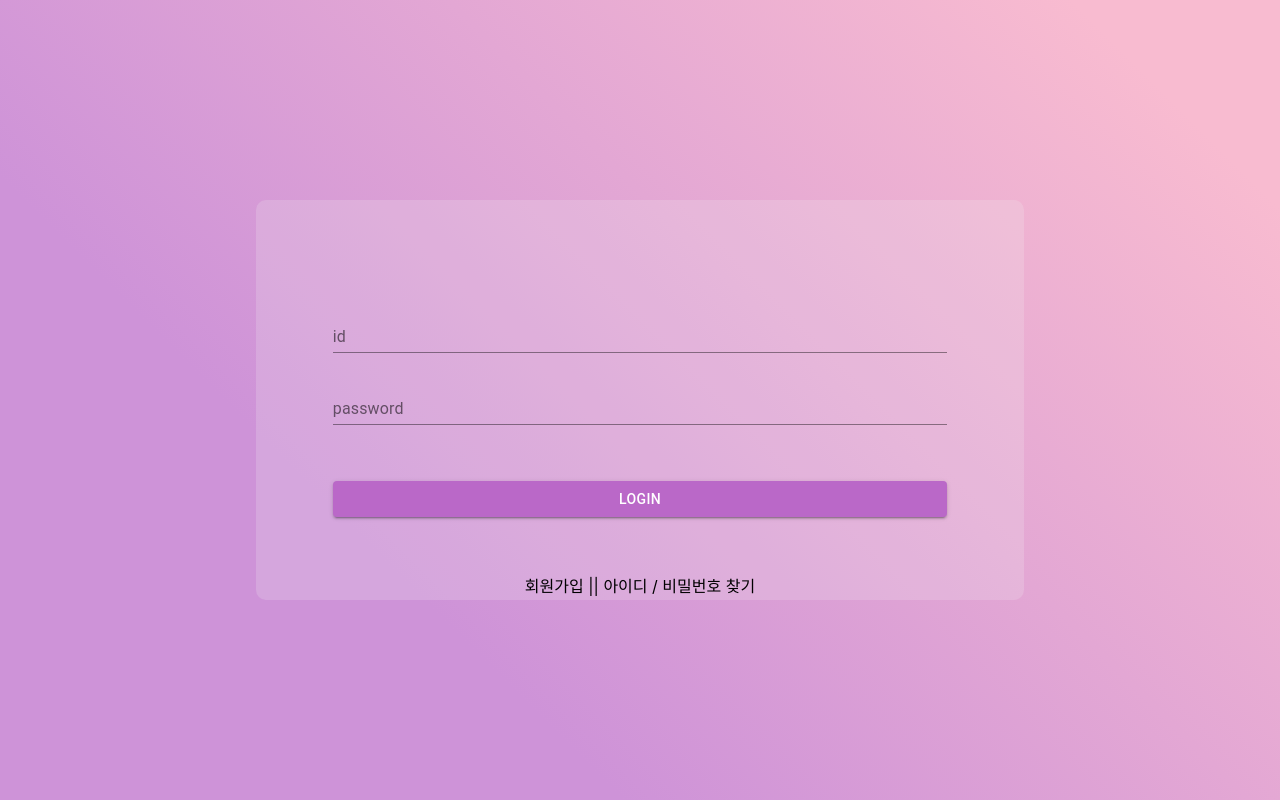
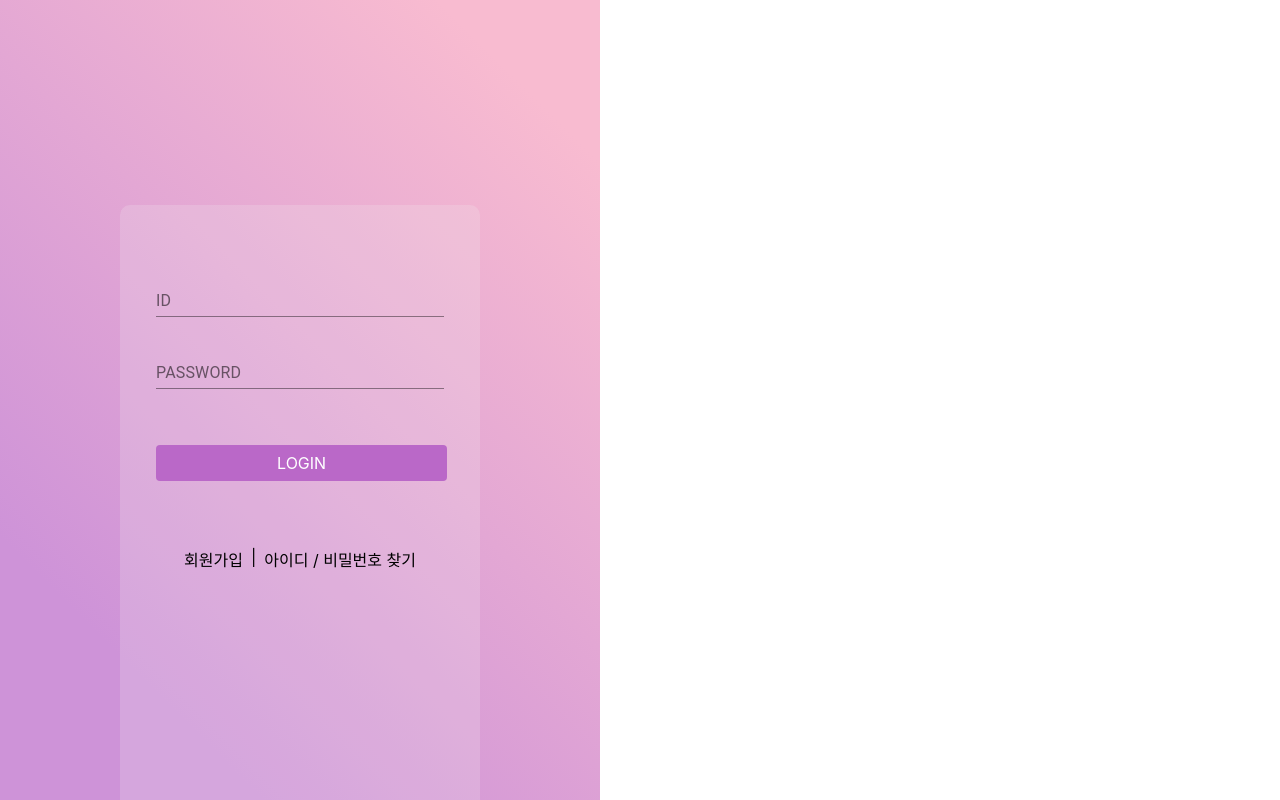
Before and after one commit to yeoro/Comfortabook, a React (Create React App) app in the folder frontend/: page / in a window 1280 px wide. Shown: the top 800 px of the page. Built offline with nearby package versions, Linux system fonts and the light colour scheme.

Commit message:
edit login_page

```diff
--- /dev/null
+++ b/frontend/src/components/CustomBtn.tsx
@@ -0,0 +1,52 @@
+import * as React from "react";
+import { Link } from "react-router-dom";
+
+interface ButtonProps {
+  to?: string;
+  width?: boolean;
+  onClick?(): void;
+}
+
+const CustomBtn: React.FC<ButtonProps> = (props) => {
+  const { to, children, width, onClick } = props;
+  const isLink = !!to;
+
+  const renderButton = () => {
+    return <button onClick={onClick}>{children}</button>;
+  };
+
+  const renderLink = () => {
+    if (!to) {
+      return <div></div>;
+    }
+
+    return (
+      <Link
+        style={{
+          ...buttonStyle(!!width),
+          textDecoration: "none",
+        }}
+        to={to}
+      >
+        {children}
+      </Link>
+    );
+  };
+
+  return isLink ? renderLink() : renderButton();
+};
+
+const buttonStyle = (width: boolean) => {
+  return {
+    display: "inline-block",
+    borderRadius: "4px",
+    margin: "0 10px 10px 0",
+    padding: "8px 16px",
+    width: width ? "90%" : "auto",
+    overflow: "visible",
+    background: "#ba68c8",
+    color: "white",
+  };
+};
+
+export default CustomBtn;
--- a/frontend/src/routes/Login.css
+++ b/frontend/src/routes/Login.css
@@ -5,3 +5,7 @@
 .MuiInput-underline:after {
   border-bottom: 2px solid #ba68c8 !important;
 }
+
+.loginBtn {
+  text-align: center;
+}
--- a/frontend/src/routes/Login.tsx
+++ b/frontend/src/routes/Login.tsx
@@ -1,18 +1,21 @@
 import * as React from "react";
-import { Grid, TextField, Button, Box } from "@material-ui/core";
+// import { useState } from "react";
+import { Grid, TextField, Box } from "@material-ui/core";
 import { makeStyles } from "@material-ui/core/styles";
 import "./Login.css";
+import { Link } from "react-router-dom";
+import Button from "../components/CustomBtn";
 
 const useStyles = makeStyles({
   root: {
     background: "linear-gradient(45deg, #ce93d8 30%, #f8bbd0 90%)",
-    height: "100vh",
-    width: "100vw",
+    height: "1024px",
+    width: "600px",
   },
   login: {
     backgroundColor: "rgba(238, 238, 238, 0.2)",
-    height: "50vh",
-    width: "60vw",
+    height: "60%",
+    width: "60%",
   },
   form: {
     height: "100%",
@@ -22,16 +25,9 @@ const useStyles = makeStyles({
     marginTop: "10%",
     padding: "0 10%",
   },
-  Button: {
-    background: "#ba68c8",
-    width: "100%",
-    color: "white",
-    borderRadius: "30 !important",
-  },
-  atag: {
-    fontSize: "3",
-    textDecoration: "none",
-    color: "black",
+  alink: {
+    textDecoration: "None",
+    color: "Black",
   },
   tfield: {
     width: "100%",
@@ -57,33 +53,35 @@ function Login() {
           >
             <Grid container item spacing={3}>
               <Grid item className={classes.tfield}>
-                <TextField className={classes.tfield} label="id"></TextField>
+                <TextField className={classes.tfield} label="ID"></TextField>
               </Grid>
               <Grid item className={classes.tfield}>
                 <TextField
                   className={classes.tfield}
-                  label="password"
+                  label="PASSWORD"
                   type="password"
                 ></TextField>
               </Grid>
             </Grid>
-            <Grid item>
-              <Button className={classes.Button} variant="contained">
-                LOGIN
-              </Button>
+            <Grid justify="center" item>
+              <div className="loginBtn">
+                <Button to="/" width={true}>
+                  LOGIN
+                </Button>
+              </div>
             </Grid>
-            <Grid item container justify="center">
+            <Grid item container justify="center" spacing={1}>
               <Grid item>
-                <a className={classes.atag} href="/">
+                <Link className={classes.alink} to="/signup">
                   회원가입
-                </a>{" "}
-                |
+                </Link>
               </Grid>
+              <Grid item>|</Grid>
               <Grid item>
-                |{" "}
-                <a className={classes.atag} href="/">
+                <Link className={classes.alink} to="/">
+                  {" "}
                   아이디 / 비밀번호 찾기
-                </a>{" "}
+                </Link>
               </Grid>
             </Grid>
           </Grid>
--- a/frontend/src/routes/Signup.css
+++ b/frontend/src/routes/Signup.css
@@ -5,3 +5,7 @@
 .MuiInput-underline:after {
   border-bottom: 2px solid #ba68c8 !important;
 }
+
+.valid {
+  display: none;
+}
--- a/frontend/src/routes/Signup.tsx
+++ b/frontend/src/routes/Signup.tsx
@@ -2,39 +2,67 @@ import * as React from "react";
 import { Grid, TextField, Button, Box } from "@material-ui/core";
 import { makeStyles } from "@material-ui/core/styles";
 import "./Signup.css";
+import { useState } from "react";
 
 const useStyles = makeStyles({
   root: {
     background: "linear-gradient(45deg, #ce93d8 30%, #f8bbd0 90%)",
-    height: "100vh",
-    width: "100vw",
+    height: "1024px",
+    width: "600px",
   },
   login: {
     backgroundColor: "rgba(238, 238, 238, 0.2)",
-    height: "50vh",
-    width: "60vw",
+    height: "60%",
+    width: "60%",
   },
   form: {
     height: "100%",
   },
   formGrid: {
     height: "100%",
-    padding: "0 20%",
+    padding: "0 10%",
   },
   Button: {
     background: "#ba68c8",
     color: "white",
     fontWeight: 200,
+    width: "100%",
   },
   emailcheck: {
     background: "#ba68c8",
     color: "white",
     fontWeight: 200,
   },
+  tfield: {
+    width: "100%",
+  },
 });
 
 function Loginpage() {
+  const [signup, setSignup] = useState({
+    password: "",
+    password_confirm: "",
+    email: "",
+    name: "",
+    phone_num: "",
+  });
+
+  const [pwerror, setPwerror] = useState("valid");
+  const onChange = (e: React.ChangeEvent<HTMLInputElement>) => {
+    const { name, value } = e.target;
+    setSignup({
+      ...signup,
+      [name]: value,
+    });
+    if (signup.password === signup.password_confirm) {
+      setPwerror("in-valid");
+    } else {
+      setPwerror("valid");
+    }
+  };
+
   const classes = useStyles();
+
   return (
     <Grid
       className={classes.root}
@@ -51,8 +79,13 @@ function Loginpage() {
             direction="column"
           >
             <Grid container justify="flex-start" spacing={1}>
-              <Grid item>
-                <TextField label="email"></TextField>
+              <Grid item className={classes.tfield}>
+                <TextField
+                  name="email"
+                  onChange={onChange}
+                  className={classes.tfield}
+                  label="E-MAIL"
+                ></TextField>
               </Grid>
               <Grid item>
                 <Button size="small" className={classes.emailcheck}>
@@ -60,10 +93,25 @@ function Loginpage() {
                 </Button>
               </Grid>
             </Grid>
-            <TextField label="password" type="password"></TextField>
-            <TextField label="password confirm" type="password"></TextField>
-            <TextField label="이름"></TextField>
-            <TextField label="전화번호"></TextField>
+            <TextField
+              onChange={onChange}
+              name="password"
+              label="PASSWORD"
+              type="password"
+            ></TextField>
+            <TextField
+              onChange={onChange}
+              name="password_confirm"
+              label="PASSWORD_CONFIRM"
+              type="password"
+            ></TextField>
+            <p className={pwerror}>비밀번호가 다릅니다.</p>
+            <TextField onChange={onChange} name="name" label="이름"></TextField>
+            <TextField
+              onChange={onChange}
+              name="phone_num"
+              label="전화번호"
+            ></TextField>
             <div>
               <Button className={classes.Button} variant="contained">
                 회원가입
```
